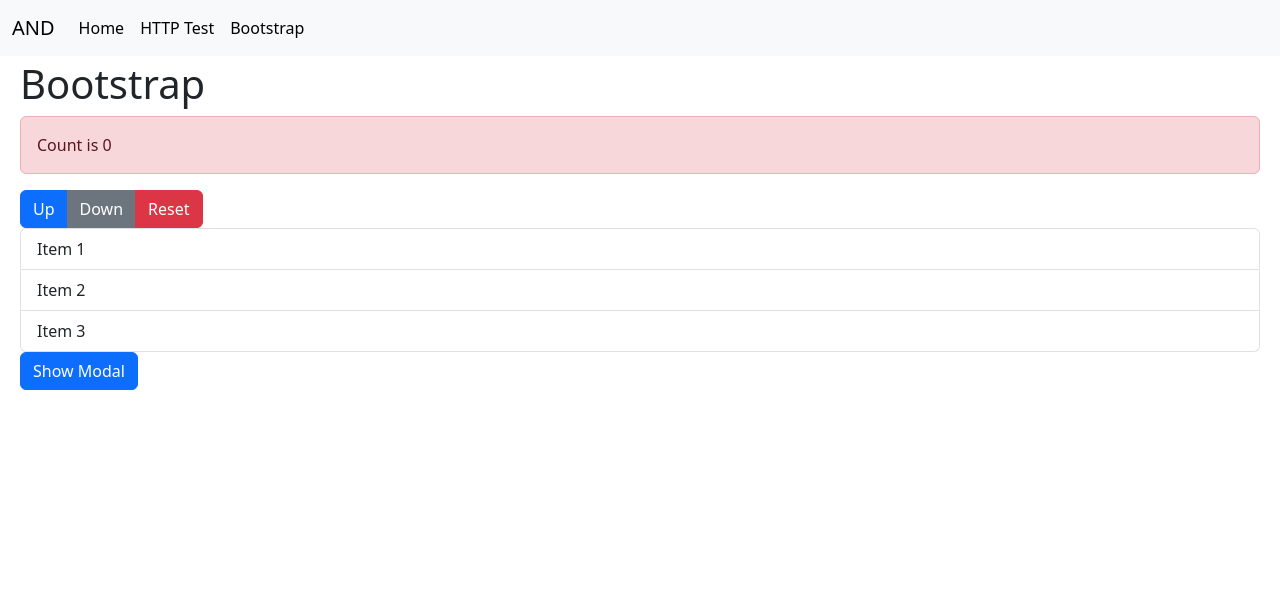
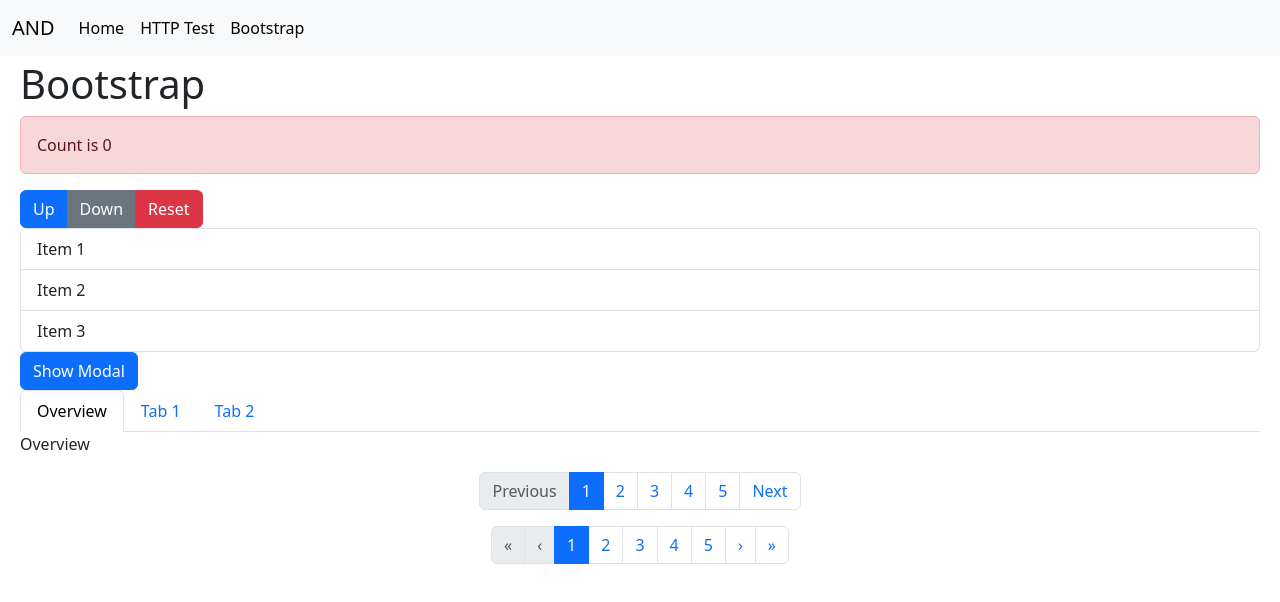
Before and after one commit to QuackSquad/AND-WebApp, a React (Vite) app in the folder frontend/: page /bootstrap/overview in a window 1280 px wide. Shown: the top 602 px of the page. Built offline with nearby package versions, Linux system fonts and the light colour scheme.

Commit message:
Tabs and Pagination done

```diff
--- /dev/null
+++ b/frontend/src/components/Pagination.tsx
@@ -0,0 +1,140 @@
+import { useState } from "react";
+
+interface PaginationProps {
+    pages: number;
+    pagesToShow?: number;
+    onSelectItem: (page: number) => void;
+    type?: "text" | "symbol";
+}
+
+function Pagination({
+    pages,
+    onSelectItem,
+    pagesToShow = 5,
+    type,
+}: PaginationProps) {
+    const [selectedIndex, setSelectedIndex] = useState(0);
+    let labels = ["First", "Previous", "Next", "Last"];
+
+    if (type === "symbol") {
+        labels = ["«", "‹", "›", "»"];
+    }
+
+    const firstIndex = () => {
+        if (selectedIndex < 1) {
+            return 1;
+        }
+        return 0;
+    };
+
+    const lastIndex = () => {
+        if (selectedIndex >= pages - 1) {
+            return 1;
+        }
+        return 0;
+    };
+
+    const getItems = () => {
+        const items = [];
+        let count = 0;
+
+        for (let i = 0; i < pages; i++) {
+            if (
+                (i < selectedIndex - pagesToShow / 2 &&
+                    selectedIndex < pages - pagesToShow / 2) ||
+                (i < pages - pagesToShow &&
+                    selectedIndex > pages - pagesToShow / 2) ||
+                count >= pagesToShow
+            ) {
+                continue;
+            }
+            count++;
+
+            items.push(
+                <li key={i} className="page-item">
+                    <a
+                        className={
+                            selectedIndex === i
+                                ? "page-link no-select active"
+                                : "page-link no-select"
+                        }
+                        onClick={() => {
+                            setSelectedIndex(i);
+                            onSelectItem(i);
+                        }}
+                    >
+                        {i + 1}
+                    </a>
+                </li>
+            );
+        }
+
+        return items;
+    };
+
+    return (
+        <nav aria-label="Page navigation">
+            <ul className="pagination justify-content-center">
+                {pages > pagesToShow && (
+                    <li
+                        className={
+                            "page-item" + (firstIndex() ? " disabled" : "")
+                        }
+                    >
+                        <a
+                            className="page-link no-select"
+                            onClick={() => {
+                                setSelectedIndex(0);
+                                onSelectItem(selectedIndex);
+                            }}
+                        >
+                            {labels[0]}
+                        </a>
+                    </li>
+                )}
+                <li className={"page-item" + (firstIndex() ? " disabled" : "")}>
+                    <a
+                        className="page-link no-select"
+                        onClick={() => {
+                            setSelectedIndex(selectedIndex - 1);
+                            onSelectItem(selectedIndex);
+                        }}
+                    >
+                        {labels[1]}
+                    </a>
+                </li>
+                {getItems()}
+                <li className={"page-item " + (lastIndex() ? "disabled" : "")}>
+                    <a
+                        className="page-link no-select"
+                        onClick={() => {
+                            setSelectedIndex(selectedIndex + 1);
+                            onSelectItem(selectedIndex);
+                        }}
+                    >
+                        {labels[2]}
+                    </a>
+                </li>
+                {pages > pagesToShow && (
+                    <li
+                        className={
+                            "page-item " + (lastIndex() ? "disabled" : "")
+                        }
+                    >
+                        <a
+                            className="page-link no-select"
+                            onClick={() => {
+                                setSelectedIndex(pages - 1);
+                                onSelectItem(selectedIndex);
+                            }}
+                        >
+                            {labels[3]}
+                        </a>
+                    </li>
+                )}
+            </ul>
+        </nav>
+    );
+}
+
+export default Pagination;
--- a/frontend/src/components/Tabs.tsx
+++ b/frontend/src/components/Tabs.tsx
@@ -1,32 +1,30 @@
-import { useState } from "react";
+import { useEffect, useState } from "react";
 
 interface TabsProps {
-    items: string[];
-    onSelectItem: (item: string) => void;
+    items: { name: string; path: string }[];
+    selectedPath: string | undefined;
 }
 
-function Tabs({ items, onSelectItem }: TabsProps) {
-    const [selectedIndex, setSelectedIndex] = useState(-1);
+function Tabs({ items, selectedPath }: TabsProps) {
+    const [selectedIndex, setSelectedIndex] = useState(0);
+
+    useEffect(() => {
+        if (selectedPath) {
+            for (let i = 0; i < items.length; i++) {
+                if (items[i].path == selectedPath) {
+                    console.log("Setting selected index to", i);
+                    setSelectedIndex(i);
+                    break;
+                }
+            }
+        }
+    }, [selectedPath, items]);
 
     return (
         <>
             <ul className="nav nav-tabs">
-                <li className="nav-item">
-                    <a className="nav-link active" aria-current="page" href="#">
-                        Active
-                    </a>
-                </li>
                 {items.map((item, index) => (
-                    <li
-                        className="nav-item"
-                        key={index}
-                        onClick={() => {
-                            if (onSelectItem) {
-                                setSelectedIndex(index);
-                                onSelectItem(item);
-                            }
-                        }}
-                    >
+                    <li className="nav-item" key={index}>
                         <a
                             className={
                                 selectedIndex === index
@@ -34,9 +32,10 @@
                                     : "nav-link"
                             }
                             aria-current="page"
-                            href="#"
+                            href={item.path}
+                            onClick={() => setSelectedIndex(index)}
                         >
-                            {item}
+                            {item.name}
                         </a>
                     </li>
                 ))}
--- a/frontend/src/pages/Bootstrap.tsx
+++ b/frontend/src/pages/Bootstrap.tsx
@@ -1,16 +1,21 @@
 import { useState } from "react";
+import { useParams } from "react-router-dom";
 import Button from "../components/Button";
 import Alert from "../components/Alert";
 import DismissibleAlert from "../components/DismissibleAlert";
 import ListGroup from "../components/ListGroup";
+import Modal from "../components/Modal";
+import Tabs from "../components/Tabs";
+import Pagination from "../components/Pagination";
 import "../App.css";
-import Modal from "../components/Modal";
 
 function Bootstrap() {
     const [count, setCount] = useState(0);
     const [showResetAlert, setShowResetAlert] = useState(false);
     const [showModal, setShowModal] = useState(false);
     const list = ["Item 1", "Item 2", "Item 3"];
+    const { tab } = useParams();
+    console.log(tab);
 
     return (
         <>
@@ -21,7 +26,10 @@
                     onCancel={() => setShowModal(false)}
                     onClose={() => setShowModal(false)}
                 >
-                    Text...
+                    Lorem ipsum dolor sit amet consectetur adipisicing elit. Quo
+                    quia incidunt ipsum animi repellendus, laboriosam fugit ea
+                    ducimus porro fuga, deserunt delectus adipisci. Dolore neque
+                    ipsam laudantium aut, officia tempore!
                 </Modal>
             )}
             <h1>Bootstrap</h1>
@@ -64,6 +72,24 @@
             )}
             <ListGroup items={list}></ListGroup>
             <Button onClick={() => setShowModal(true)}>Show Modal</Button>
+            <Tabs
+                items={[
+                    { name: "Overview", path: "overview" },
+                    { name: "Tab 1", path: "1" },
+                    { name: "Tab 2", path: "2" },
+                ]}
+                selectedPath={tab}
+            />
+            {tab === "overview" && <p>Overview</p>}
+            {tab === "1" && <p>Tab 1</p>}
+            {tab === "2" && <p>Tab 2</p>}
+            {!["overview", "1", "2"].includes(tab || "") && <p>Not found</p>}
+            <Pagination pages={5} onSelectItem={(item) => console.log(item)} />
+            <Pagination
+                pages={10}
+                type="symbol"
+                onSelectItem={(item) => console.log(item)}
+            />
         </>
     );
 }
```
